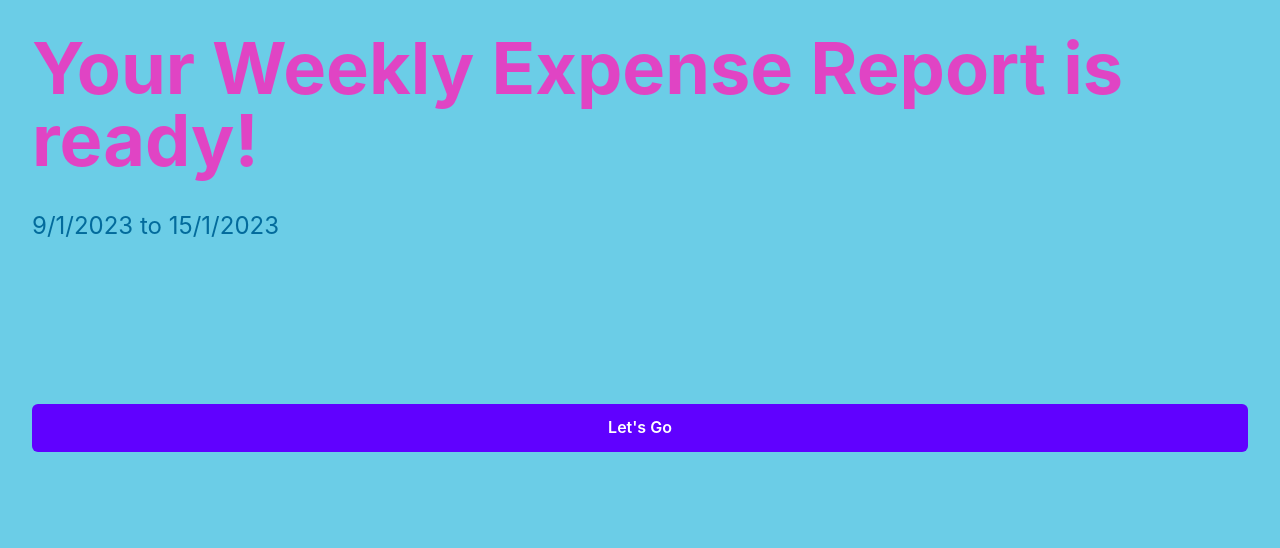
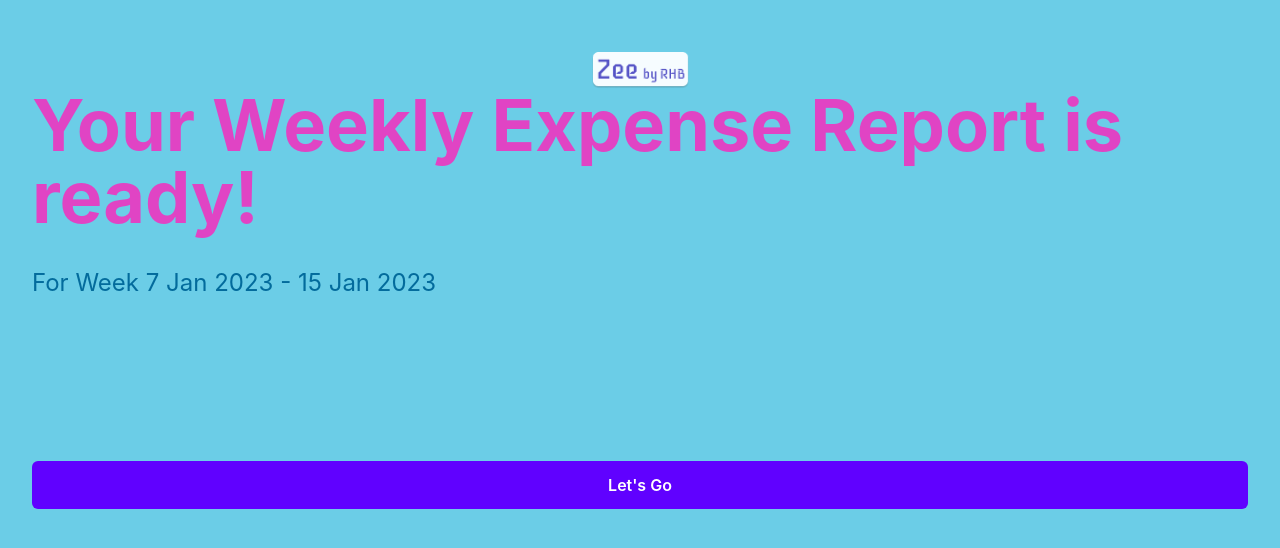
Before and after one commit to dunyanong/Zee, a Next.js app: page / in a window 1280 px wide. Shown: the top 548 px of the page. Built offline with nearby package versions, Linux system fonts and the light colour scheme.

Commit message:
add icon

```diff
--- a/components/TinderCard.js
+++ b/components/TinderCard.js
@@ -49,6 +49,12 @@ const TinderCard = ({ card, removeCard, active }) => {
           <Emoji label={card.name} emoji={card.emoji} />
           <Title title={card.price} color={card.color} />
           <Title title={card.name} color={card.color} />
+          <div className="my-4 flex items-center justify-center">
+            <p className="font-normal text-[#5452C6] text-lg leading-[22px] text-center">
+              8 Jan 2023 <br />
+              Card ending 4682
+            </p>
+          </div>
         </motion.div>
       ) : (
         <div
--- a/pages/index.js
+++ b/pages/index.js
@@ -8,6 +8,7 @@ import CARDS from "../data/cards";
 import RotateIcon from "../icons/RotateIcon";
 import { Box, Heading, Text, Button } from "@chakra-ui/react";
 import Link from "next/link";
+import Image from "next/image";
 // import RotateIcon from "../icons/RotateIcon";
 
 export default function Home() {
@@ -25,11 +26,15 @@ export default function Home() {
         padding="2rem"
         className="bg-[#6BCDE7] m-0 p-0 h-screen"
       >
+        <div className="flex justify-center mt-5">
+          <Image src="/zee.png" height={37} width={99} alt="image" />
+        </div>
+
         <Heading as="h1" size="4xl" color="brand.darkpink">
           Your Weekly Expense Report is ready!
         </Heading>
         <Text color="#036B9C" fontSize="2xl" padding="2rem 0 10rem 0">
-          9/1/2023 to 15/1/2023
+          For Week 7 Jan 2023 - 15 Jan 2023
         </Text>
         <Link href="/card-expenses">
           <Button
```
Also changed, not shown: public/zee.png (added).
